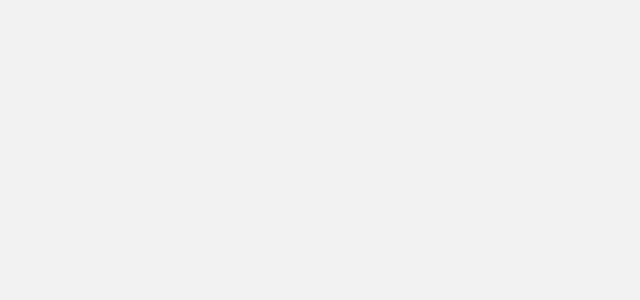
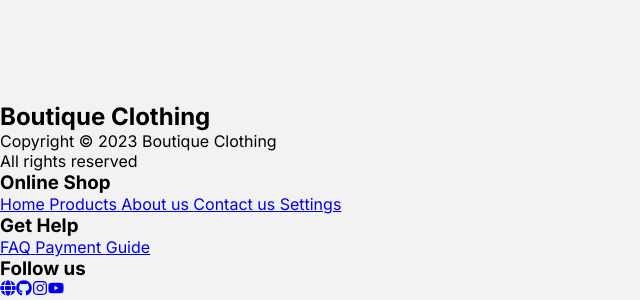
Before and after one commit to Les-Jailes/Boutique_Clothing, a Next.js app: page /pages/products in a window 1280 px wide. Shown: the part 794-1094 px from the top of the page, without its empty margins (0-640 px from the left). Before the commit the page ends 896 px from the top, so only its background shows below. Built offline with nearby package versions, Linux system fonts and the light colour scheme; no server answers.

Commit message:
local data footer  util and  layout/globals modification

```diff
--- a/src/app/globals.css
+++ b/src/app/globals.css
@@ -11,3 +11,9 @@
   --font-family-poppins: 'Poppins', sans-serif;
   --primary-color: #254B5E;
 }
+.container{
+  display: flex;
+  justify-content: space-between;
+  flex-direction: column;
+  min-height: 100vh;
+}
--- a/src/app/layout.js
+++ b/src/app/layout.js
@@ -2,6 +2,7 @@ import { Inter } from 'next/font/google'
 import './globals.css'
 import '@/css/General.css'
 import Navbar from '@/components/navbar/Navbar'
+import Footer from '@/components/footer/Footer'
 
 const inter = Inter({ subsets: ['latin'] })
 
@@ -14,9 +15,10 @@ export default function RootLayout({ children }) {
   return (
     <html lang="en">
       <body className={inter.className}>
-        <div>
+        <div className='container'>
           <Navbar />
           {children}
+          <Footer />
         </div>
       </body>
     </html>
--- a/src/components/footer/Footer.jsx
+++ b/src/components/footer/Footer.jsx
@@ -1,33 +1,44 @@
+'use client'
 import Link from 'next/link'
 import React from 'react'
 import styles from './footer.module.css'
+import {onlineShop, getHelp, socialLinks} from '@/utils/footerItems'
 
 const Footer = () => {
+  const currentYear = new Date().getFullYear()
   return (
     <div>
       <div>
         <h2>Boutique Clothing</h2>
-        <p>Copyright @ 2023 Boutique Clothing</p>
+        <p>Copyright © {currentYear} Boutique Clothing</p>
         <p>All rights reserved</p>
       </div>
       <div>
         <h3>Online Shop</h3>
-        <Link href={"/"}>Home</Link>
-        <Link href={"/"}>See Products</Link>
-        <Link href={"/"}>About us</Link>
-        <Link href={"/"}>Contact us</Link>
-        <Link href={"/"}>Settings</Link>
+          {onlineShop.map((item, index) => (
+            <Link key={index} href={item.url}> {item.title}</Link>
+          ))}
       </div>
       <div>
         <h3>Get Help</h3>
-        <Link href={"/"}>FAQ</Link>
-        <Link href={"/"}>Payment Options</Link>
-        <Link href={"/"}>Watch Tutorial</Link>
+        {getHelp.map((item, index) => (
+          <Link key={index} href={item.url}> {item.title}</Link>
+        ))}
       </div>
       <div>
         <h3>Follow us</h3>
         <div>
-            Icons
+            <ul>
+              {socialLinks.map((item, index) => (
+                <Link
+                  href={item.url}
+                  target="__blank"
+                  key={index}
+                >
+                  <i>{item.icon}</i>
+                </Link>
+              ))}
+            </ul>
         </div>
       </div>
     </div>
--- /dev/null
+++ b/src/utils/footerItems.js
@@ -0,0 +1,56 @@
+import { FaGithub, FaGlobe, FaInstagram, FaYoutube,  } from "react-icons/fa";
+export const onlineShop = [
+    {
+        title: 'Home',
+        url: '/',
+    },
+    {
+        title: 'Products',
+        url: '/pages/products',
+    },
+    {
+        title: 'About us',
+        url: '/pages/about-us',
+    },
+    {
+        title: 'Contact us',
+        url: '/pages/contact-us',
+    },
+    {
+        title: 'Settings',
+        url: '/pages/settings',
+    },
+]
+
+export const getHelp = [
+    {
+        title: 'FAQ',
+        url: '/',
+    },
+    {
+        title: 'Payment',
+        url: '/',
+    },
+    {
+        title: 'Guide',
+        url: '/',
+    },
+]
+export const socialLinks = [
+    {
+        icon: <FaGlobe />,
+        url: "https://dev-boutique-clothing.vercel.app/",
+      },
+      {
+        icon: <FaGithub />,
+        url: "https://github.com/Les-Jailes/Boutique_Clothing",
+      },
+      {
+        icon: <FaInstagram />,
+        url: "/",
+      },
+      {
+        icon: <FaYoutube />,
+        url: "/",
+      },
+]
```
